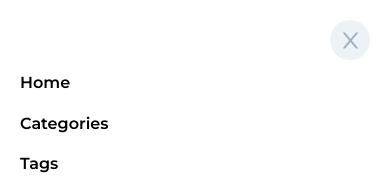
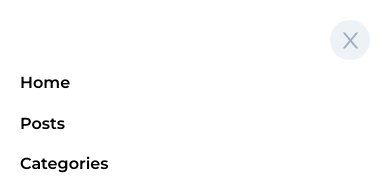
Before and after one commit to naknamu/solodevhub-next, a Next.js app: page /categories in a window 390 px wide. Both pictures are taken after a click on the element 362 px from the left and 49 px from the top of the page. Shown: the top 196 px of the page. Built offline with nearby package versions, Linux system fonts and the light colour scheme; no server answers.

Commit message:
Added post link in navbar for mobile devices

```diff
--- a/components/Navbar.js
+++ b/components/Navbar.js
@@ -66,6 +66,9 @@ const Navbar = () => {
                 <Link href="/" onClick={() => handleCloseClick()}>
                   Home
                 </Link>
+                <Link href="/posts" onClick={() => handleCloseClick()}>
+                  Posts
+                </Link>
                 <Link href="/categories" onClick={() => handleCloseClick()}>
                   Categories
                 </Link>
```
